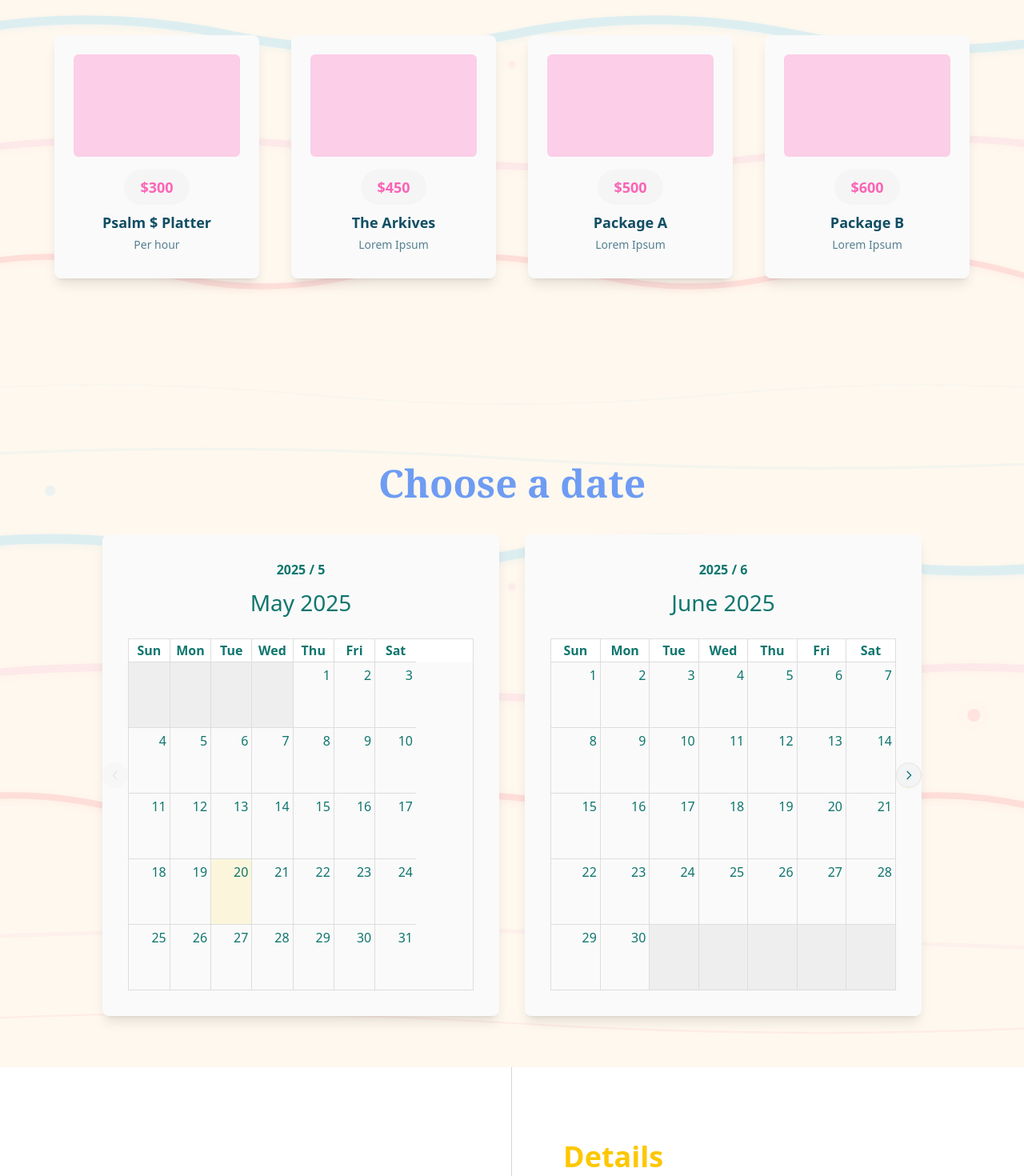
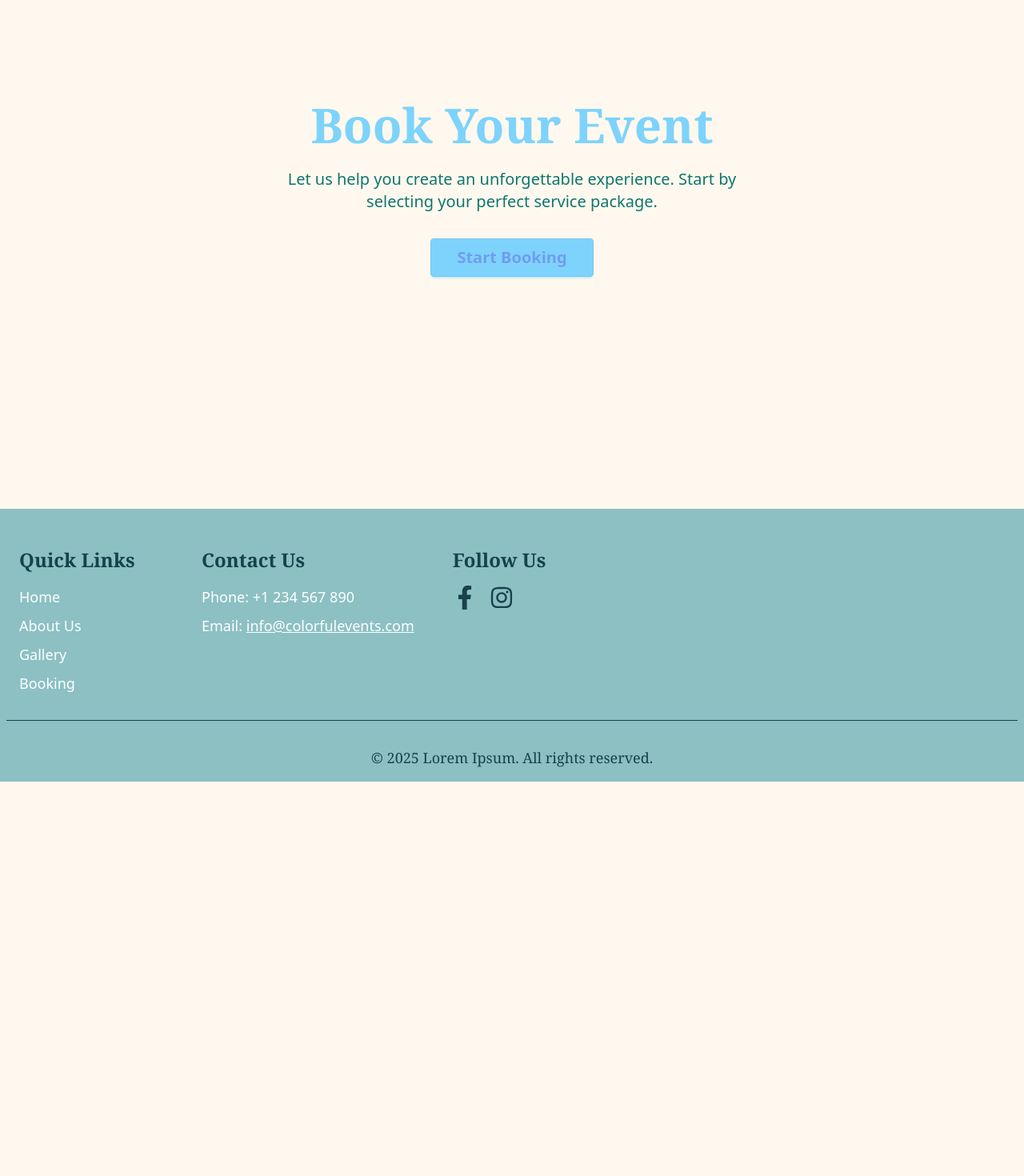
Before and after one commit to Jomar77/SEBS-Website, a React (Vite) app in the folder sebs-website/: page /booking in a window 1280 px wide. Shown: the part 320-1790 px from the top of the page at 80% size. After the commit the page ends 1297 px from the top, so only its background shows below. Built offline with nearby package versions, Linux system fonts and the light colour scheme.

Commit message:
booking routing started

```diff
--- /dev/null
+++ b/sebs-website/src/Components/Booking/BookingLanding.jsx
@@ -0,0 +1,23 @@
+import React from "react";
+import { Link } from "react-router-dom";
+
+export default function BookingLanding() {
+  return (
+    <div className="min-h-screen flex items-center justify-center bg-base-100">
+      <div className="text-center max-w-2xl mx-auto p-8">
+        <h1 className="text-6xl font-serif font-bold text-primary mb-6">
+          Book Your Event
+        </h1>
+        <p className="text-xl text-base-content mb-8">
+          Let us help you create an unforgettable experience. Start by selecting your perfect service package.
+        </p>
+        <Link
+          to="/booking/service"
+          className="btn btn-primary btn-lg text-xl px-8 py-4"
+        >
+          Start Booking
+        </Link>
+      </div>
+    </div>
+  );
+}
--- /dev/null
+++ b/sebs-website/src/Components/Booking/BookingSuccess.jsx
@@ -0,0 +1,26 @@
+import React from "react";
+import { Link } from "react-router-dom";
+import { useBooking } from "../../Context/BookingContext";
+
+export default function BookingSuccess() {
+  const { booking } = useBooking();
+
+  return (
+    <div className="min-h-screen flex items-center justify-center bg-base-100">
+      <div className="text-center max-w-md mx-auto p-8">
+        <div className="text-6xl mb-4">✅</div>
+        <h1 className="text-4xl font-bold text-primary mb-4">Booking Confirmed!</h1>
+        <p className="text-lg text-base-content mb-6">
+          Thank you for your booking. We've received your request for {booking.service?.title} on{" "}
+          {booking.date ? new Date(booking.date).toLocaleDateString() : "your selected date"}.
+        </p>
+        <p className="text-base text-base-content/70 mb-8">
+          We'll contact you shortly to confirm the details and arrange payment.
+        </p>
+        <Link to="/" className="btn btn-primary">
+          Return to Home
+        </Link>
+      </div>
+    </div>
+  );
+}
--- a/sebs-website/src/Components/Booking/CalendarSection/CalendarSection.jsx
+++ b/sebs-website/src/Components/Booking/CalendarSection/CalendarSection.jsx
@@ -2,7 +2,7 @@ import { useState } from "react";
 import CalendarMonth from "./CalendarMonth";
 import WavePattern from "../../Common/WavePattern";
 
-export default function CalendarSection() {
+export default function CalendarSection({ onDateSelect }) {
   const now = new Date();
   const [startYear, setStartYear] = useState(now.getFullYear());
   const [startMonth, setStartMonth] = useState(now.getMonth());
@@ -51,7 +51,6 @@ export default function CalendarSection() {
         Choose a date
       </h2>
       <div className="flex flex-wrap justify-center gap-8 w-full max-w-5xl mx-auto items-center">
-        {/* Animated sliding container */}
         <div className="relative flex items-center w-full justify-center">
           <button
             onClick={handlePrev}
@@ -72,17 +71,12 @@ export default function CalendarSection() {
               />
             </svg>
           </button>
-          <div
-            className="flex gap-8 transition-transform duration-500 ease-in-out"
-            style={{
-              transform: `translateX(-${0}px)`, // You can add more advanced sliding logic if you want
-            }}
-          >
-            <CalendarMonth year={startYear} month={startMonth} />
-            {/* Next month calculation */}
+          <div className="flex gap-8 transition-transform duration-500 ease-in-out">
+            <CalendarMonth year={startYear} month={startMonth} onDateSelect={onDateSelect} />
             <CalendarMonth
               year={startMonth === 11 ? startYear + 1 : startYear}
               month={startMonth === 11 ? 0 : startMonth + 1}
+              onDateSelect={onDateSelect}
             />
           </div>
           <button
--- /dev/null
+++ b/sebs-website/src/Components/Booking/ProgressBar.jsx
@@ -0,0 +1,28 @@
+import React from "react";
+import { useLocation } from "react-router-dom";
+
+const steps = [
+  { label: "Service", path: "/booking/service" },
+  { label: "Date", path: "/booking/date" },
+  { label: "Details", path: "/booking/details" },
+];
+
+export default function ProgressBar() {
+  const location = useLocation();
+  const currentIdx = steps.findIndex(s => location.pathname.includes(s.path.split("/")[2]));
+
+  return (
+    <div className="w-full flex justify-center py-6 bg-base-200">
+      <ul className="steps">
+        {steps.map((step, idx) => (
+          <li
+            key={step.label}
+            className={`step ${idx <= currentIdx ? "step-primary" : ""}`}
+          >
+            {step.label}
+          </li>
+        ))}
+      </ul>
+    </div>
+  );
+}
--- a/sebs-website/src/Components/Booking/ServiceSectionBooking/ServiceCard.jsx
+++ b/sebs-website/src/Components/Booking/ServiceSectionBooking/ServiceCard.jsx
@@ -1,10 +1,12 @@
 import React from "react";
-import { Link } from "react-router-dom";
 
-export default function ServiceCard({ price, title, desc, highlight, to }) {
+export default function ServiceCard({ price, title, desc, highlight, onClick }) {
   return (
     <div
-      className={`flex flex-col items-center rounded-lg shadow-lg p-6 w-64 m-2 bg-neutral-50 transition duration-200 hover:bg-pink-300 hover:scale-105`}
+      className={`card w-80 bg-base-100 shadow-xl cursor-pointer hover:shadow-2xl transition-all ${
+        highlight ? "ring-2 ring-primary" : ""
+      }`}
+      onClick={onClick}
     >
       <div className="w-full h-32 bg-pink-200 rounded-md mb-4" />
       <div className="bg-neutral-100 text-pink-400 rounded-full px-5 py-2 text-lg font-semibold mb-2">
@@ -12,14 +14,6 @@ export default function ServiceCard({ price, title, desc, highlight, to }) {
       </div>
       <div className="text-lg font-bold text-cyan-900 mb-1 text-center">{title}</div>
       <div className="text-sm text-cyan-900 text-center opacity-70 mb-2">{desc}</div>
-      {to && (
-        <Link
-          to={to}
-          className="mt-2 px-4 py-2 bg-cyan-900 text-white rounded hover:bg-cyan-700 transition"
-        >
-          Book Now
-        </Link>
-      )}
     </div>
   );
 }
--- /dev/null
+++ b/sebs-website/src/Components/Booking/Steps/DateStep.jsx
@@ -0,0 +1,17 @@
+import { useNavigate } from "react-router-dom";
+import { useBooking } from "../../../Context/BookingContext";
+import CalendarSection from "../CalendarSection/CalendarSection";
+
+export default function DateStep() {
+  const { updateBooking } = useBooking();
+  const navigate = useNavigate();
+
+  function handleDateSelect(date) {
+    updateBooking({ date });
+    navigate("/booking/details");
+  }
+
+  return (
+    <CalendarSection onDateSelect={handleDateSelect} />
+  );
+}
--- /dev/null
+++ b/sebs-website/src/Components/Booking/Steps/DetailsStep.jsx
@@ -0,0 +1,46 @@
+import { useNavigate } from "react-router-dom";
+import { useBooking } from "../../../Context/BookingContext";
+import BookingFormSection from "../BookingForm/BookingFormSection";
+
+export default function DetailsStep() {
+  const { booking, updateBooking } = useBooking();
+  const navigate = useNavigate();
+
+  async function handleSubmit(formData) {
+    updateBooking({ form: formData });
+    // API request
+    const res = await fetch("/api/booking/request", {
+      method: "POST",
+      headers: { "Content-Type": "application/json" },
+      body: JSON.stringify({
+        customerName: formData.name,
+        customerEmail: formData.email,
+        customerPhone: formData.contact,
+        eventDate: booking.date,
+        location: formData.address,
+        eventType: 1,
+        eventName: formData.eventName,
+        notes: formData.notes,
+        services: [
+          {
+            serviceID: booking.service?.id ?? 0,
+            quantity: formData.quantity ?? 1,
+            customPrice: booking.service?.price ?? 0,
+            notes: formData.serviceNotes ?? "",
+          },
+        ],
+      }),
+    });
+    if (res.ok) {
+      // Show success, redirect, etc.
+      navigate("/booking/success");
+    } else {
+      // Show error feedback
+      alert("Booking failed. Please try again.");
+    }
+  }
+
+  return (
+    <BookingFormSection onSubmit={handleSubmit} />
+  );
+}
--- /dev/null
+++ b/sebs-website/src/Components/Booking/Steps/ServiceStep.jsx
@@ -0,0 +1,29 @@
+import { useNavigate } from "react-router-dom";
+import { useBooking } from "../../../Context/BookingContext";
+import BookServiceSection from "../ServiceSectionBooking/BookServiceSection";
+
+const services = [
+  { price: "$300", title: "Psalm $ Platter", desc: "Per hour", highlight: false },
+  { price: "$450", title: "The Arkives", desc: "Lorem Ipsum", highlight: false },
+  { price: "$500", title: "Package A", desc: "Lorem Ipsum", highlight: true },
+  { price: "$600", title: "Package B", desc: "Lorem Ipsum", highlight: false },
+];
+
+export default function ServiceStep() {
+  const { updateBooking } = useBooking();
+  const navigate = useNavigate();
+
+  function handleSelect(service) {
+    updateBooking({ service });
+    navigate("/booking/date");
+  }
+
+  return (
+    <BookServiceSection
+      services={services.map(s => ({
+        ...s,
+        onClick: () => handleSelect(s)
+      }))}
+    />
+  );
+}
--- /dev/null
+++ b/sebs-website/src/Context/BookingContext.jsx
@@ -0,0 +1,25 @@
+import React, { createContext, useContext, useState } from "react";
+
+const BookingContext = createContext();
+
+export function useBooking() {
+  return useContext(BookingContext);
+}
+
+export function BookingProvider({ children }) {
+  const [booking, setBooking] = useState({
+    service: null,
+    date: null,
+    form: {},
+  });
+
+  const updateBooking = (data) => {
+    setBooking((prev) => ({ ...prev, ...data }));
+  };
+
+  return (
+    <BookingContext.Provider value={{ booking, updateBooking }}>
+      {children}
+    </BookingContext.Provider>
+  );
+}
--- a/sebs-website/src/Routes/Booking.jsx
+++ b/sebs-website/src/Routes/Booking.jsx
@@ -1,42 +1,15 @@
 import React from "react";
-
-import BookServiceSection from "../Components/Booking/ServiceSectionBooking/BookServiceSection";
-import CalendarSection from "../Components/Booking/CalendarSection/CalendarSection";
-import BookingFormSection from "../Components/Booking/BookingForm/BookingFormSection";
-
-const services = [
-  {
-    price: "$300",
-    title: "Psalm $ Platter",
-    desc: "Per hour",
-    highlight: false,
-  },
-  {
-    price: "$450",
-    title: "The Arkives",
-    desc: "Lorem Ipsum",
-    highlight: false,
-  },
-  {
-    price: "$500",
-    title: "Package A",
-    desc: "Lorem Ipsum",
-    highlight: true,
-  },
-  {
-    price: "$600",
-    title: "Package B",
-    desc: "Lorem Ipsum",
-    highlight: false,
-  },
-];
+import { Outlet, useLocation } from "react-router-dom";
+import ProgressBar from "../Components/Booking/ProgressBar";
 
 export default function Booking() {
+  const location = useLocation();
+  const showProgressBar = location.pathname !== "/booking";
+
   return (
-    <div className=" w-full ">
-      <BookServiceSection services={services} />
-      <CalendarSection />
-      <BookingFormSection />
+    <div className="w-full">
+      {showProgressBar && <ProgressBar />}
+      <Outlet />
     </div>
   );
 }
--- a/sebs-website/src/main.jsx
+++ b/sebs-website/src/main.jsx
@@ -14,6 +14,12 @@ import Index from "./Routes/Index.jsx";
 import About from "./Routes/About.jsx";
 import Booking from "./Routes/Booking.jsx";
 import Gallery from "./Routes/Gallery.jsx";
+import { BookingProvider } from "./Context/BookingContext.jsx";
+import ServiceStep from "./Components/Booking/Steps/ServiceStep.jsx";
+import DateStep from "./Components/Booking/Steps/DateStep.jsx";
+import DetailsStep from "./Components/Booking/Steps/DetailsStep.jsx";
+import BookingSuccess from "./Components/Booking/BookingSuccess.jsx";
+import BookingLanding from "./Components/Booking/BookingLanding.jsx";
 
 const router = createBrowserRouter(
   createRoutesFromElements(
@@ -21,7 +27,13 @@ const router = createBrowserRouter(
       <Route path="*" element={<ErrorPage />} />
       <Route errorElement={<ErrorPage />}>
         <Route index element={<Index />} />
-        <Route path="booking" element={<Booking />} />
+        <Route path="booking" element={<Booking />} >
+          <Route index element={<BookingLanding />} />
+          <Route path="service" element={<ServiceStep />} />
+          <Route path="date" element={<DateStep />} />
+          <Route path="details" element={<DetailsStep />} />
+          <Route path="success" element={<BookingSuccess />} />
+        </Route>
         <Route path="about" element={<About />} />
         <Route path="gallery" element={<Gallery />} />
       </Route>
@@ -31,6 +43,8 @@ const router = createBrowserRouter(
 
 ReactDOM.createRoot(document.getElementById("root")).render(
   <React.StrictMode>
-    <RouterProvider router={router} />
+    <BookingProvider>
+      <RouterProvider router={router} />
+    </BookingProvider>
   </React.StrictMode>
 );
```
Also changed, not shown: sebs-website/src/Components/Booking/BookingForm/BookingFormSection.jsx (+10 -3 lines).
